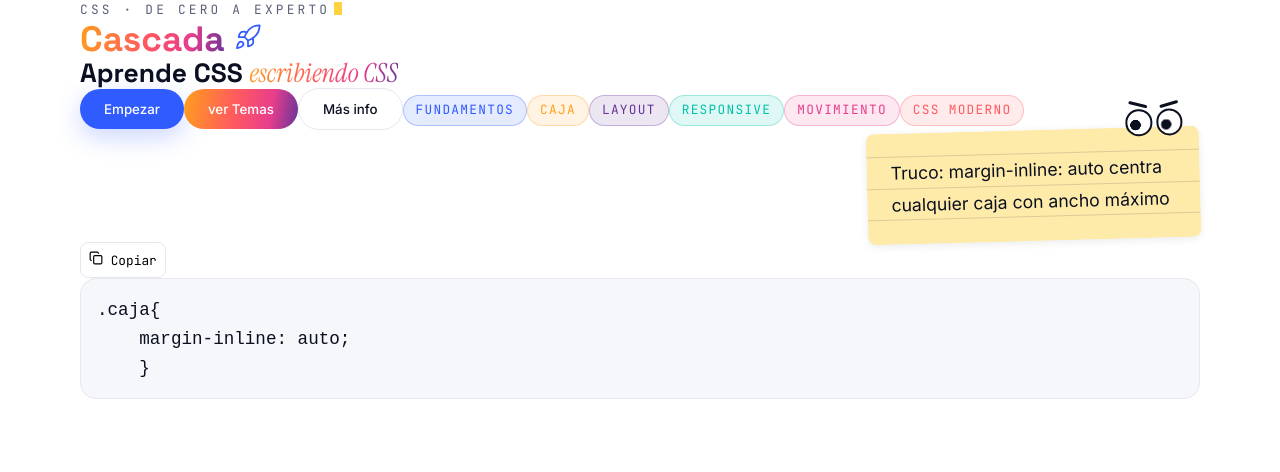
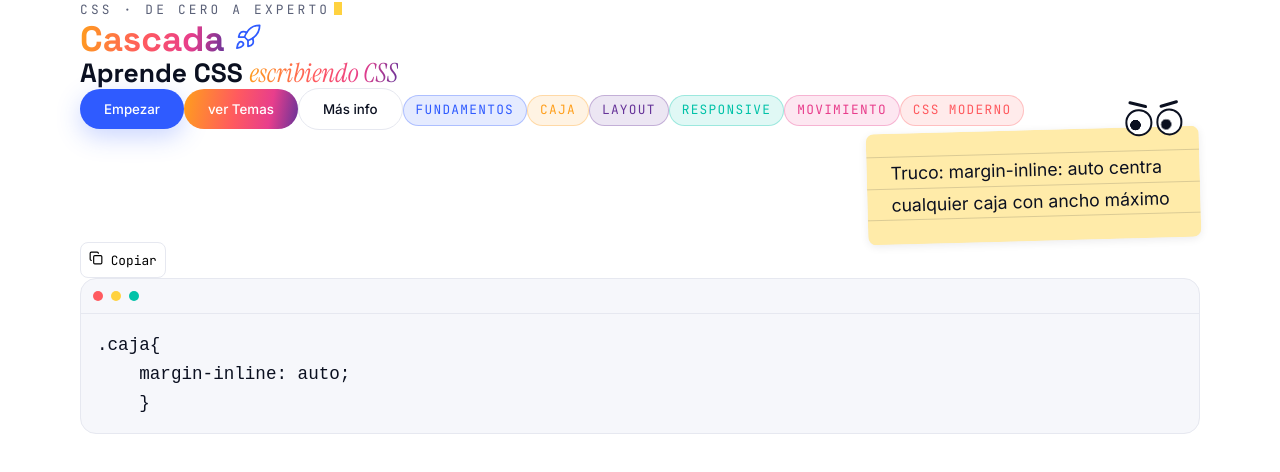
Before and after one commit to TheSharkFullCode/Cascading_Style_Sheets, a React (Vite) app in the folder Cascada/: page / in a window 1280 px wide. Shown: the top 472 px of the page. Built offline with nearby package versions, Linux system fonts and the light colour scheme.

Commit message:
feat(ui): BloqueCodigo con barra de ventana estilo Mac

```diff
--- a/Cascada/src/components/ui/BloqueCodigo/BloqueCodigo.jsx
+++ b/Cascada/src/components/ui/BloqueCodigo/BloqueCodigo.jsx
@@ -2,9 +2,16 @@ import styles from "./BloqueCodigo.module.css";
 
 function BloqueCodigo({codigo}) {
   return (
-      <pre className={styles.bloque}>
-        <code>{codigo}</code>
-      </pre>
+    <div className={styles.ventana}>
+        <div className={styles.barra}>
+            <span className={styles.punto}></span>
+            <span className={styles.punto}></span>
+            <span className={styles.punto}></span>
+        </div>
+    <pre className={styles.bloque}>
+       <code>{codigo}</code>
+    </pre>
+    </div>
   )
 }
 
--- a/Cascada/src/components/ui/BloqueCodigo/BloqueCodigo.module.css
+++ b/Cascada/src/components/ui/BloqueCodigo/BloqueCodigo.module.css
@@ -1,8 +1,41 @@
 .bloque{
-    background: var(--papel-2);
-    border: 1px solid var(--linea);
-    border-radius: var(--radio-m);
     padding: var(--esp-4);
     font-family: var(--fuente-mono);
     overflow-x: auto; /*si una línea es muy larga, la caja hace scroll en horizontal en vez de romperse*/
 }
+
+.ventana{
+     background: var(--papel-2);
+    border: 1px solid var(--linea);
+    border-radius: var(--radio-m);
+    overflow: hidden;
+
+}
+
+.barra{
+    display: flex;
+    gap: var(--esp-2);
+    padding: var(--esp-3);
+    border-bottom: 1px solid var(--linea);/*(la raya que separa la barra del código)*/
+
+}
+
+.punto{
+    width: 10px;
+    height: 10px;
+    border-radius: 50%;
+    background: var(--linea);
+}
+
+/*Cómo le das un color distinto a cada uno? Con la pseudoclase :nth-child(), que selecciona un elemento por su posición dentro de su padre:*/
+.punto:nth-child(1){
+    background: var(--coral);
+}
+.punto:nth-child(2){
+    background: var(--sol);
+
+}
+.punto:nth-child(3){
+    background: var(--menta);
+
+}
```
